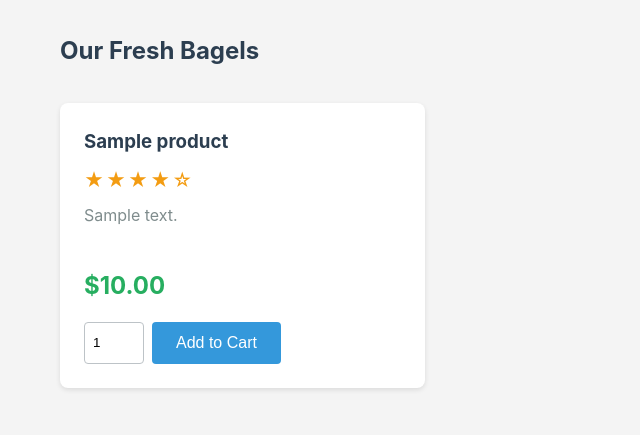
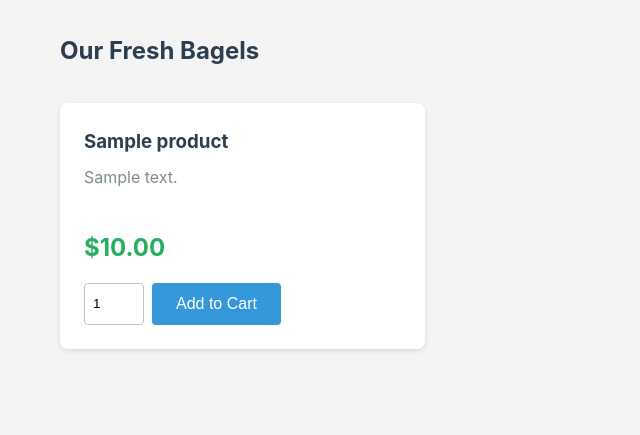
Before and after one commit to liquibase-examples/gha-cd-bagelstore-demo, a Flask app: page / in a window 1280 px wide. Shown: the part 83-518 px from the top of the page, without its empty margins (0-640 px from the left). Run offline with Flask 3, Linux system fonts and the light colour scheme; a database or web service that is not in the repository returns one stand-in record (values such as "Sample title"); parts of the project's set-up code (start-up, migrations or seed data) failed here and were passed over; some libraries are stand-ins or nearby versions.

Commit message:
Revert rating feature to restore demo baseline
Reversed the rating-feature.patch to restore main to baseline state:

Changes Removed:
- Database: rating column and changeset 008
- Application: rating field from Product model
- UI: Star display (★★★★★) from product cards
- SQL queries: rating column selections

Purpose:
- Enables repeatable demos using apply-rating-demo.sh
- Main branch is now at baseline (no rating feature)
- Ready to demonstrate full deployment pipeline

Next Steps:
1. Run ./scripts/demo/apply-rating-demo.sh
2. Commit and push the changes
3. Watch pipeline deploy through dev → test → staging → prod
4. Demonstrate rollback with rollback-rating-demo.sh

🤖 Generated with [Claude Code](https://claude.com/claude-code)

Co-Authored-By: Claude <noreply@anthropic.com>

```diff
--- a/app/src/models.py
+++ b/app/src/models.py
@@ -14,7 +14,6 @@ class Product:
     name: str
     description: str
     price: float
-    rating: int = 0
 
     @staticmethod
     def from_db_row(row):
@@ -23,8 +22,7 @@ class Product:
             id=row[0],
             name=row[1],
             description=row[2],
-            price=float(row[3]),
-            rating=int(row[4]) if len(row) > 4 else 0
+            price=float(row[3])
         )
 
 
--- a/app/src/routes.py
+++ b/app/src/routes.py
@@ -26,7 +26,7 @@ if not DEMO_USERNAME or not DEMO_PASSWORD:
 def index():
     """Homepage - product catalog"""
     products = execute_query(
-        'SELECT id, name, description, price, rating FROM products ORDER BY name'
+        'SELECT id, name, description, price FROM products ORDER BY name'
     )
 
     products_list = []
@@ -71,7 +71,7 @@ def cart():
 
     for item in cart_items:
         product_row = execute_one(
-            'SELECT id, name, description, price, rating FROM products WHERE id = %s',
+            'SELECT id, name, description, price FROM products WHERE id = %s',
             (item['product_id'],)
         )
         if product_row:
@@ -130,7 +130,7 @@ def checkout():
 
     for item in cart_items:
         product_row = execute_one(
-            'SELECT id, name, description, price, rating FROM products WHERE id = %s',
+            'SELECT id, name, description, price FROM products WHERE id = %s',
             (item['product_id'],)
         )
         if product_row:
--- a/app/src/static/css/style.css
+++ b/app/src/static/css/style.css
@@ -92,13 +92,6 @@ h2 {
 .product-card h3 {
     color: #2c3e50;
     margin-bottom: 0.5rem;
-}
-
-.product-card .rating {
-    color: #f39c12;
-    font-size: 1.2rem;
-    margin-bottom: 0.5rem;
-    letter-spacing: 2px;
 }
 
 .product-card .description {
--- a/app/src/templates/index.html
+++ b/app/src/templates/index.html
@@ -10,9 +10,6 @@
         {% for product in products %}
         <div class="product-card">
             <h3>{{ product.name }}</h3>
-            <div class="rating">
-                {% for i in range(product.rating) %}★{% endfor %}{% for i in range(5 - product.rating) %}☆{% endfor %}
-            </div>
             <p class="description">{{ product.description }}</p>
             <p class="price">${{ "%.2f"|format(product.price) }}</p>
             <form action="{{ url_for('main.add_to_cart', product_id=product.id) }}" method="POST">
--- a/db/changelog/changelog-master.yaml
+++ b/db/changelog/changelog-master.yaml
@@ -46,11 +46,6 @@ databaseChangeLog:
       file: changesets/007-seed-inventory.sql
       relativeToChangelogFile: true
 
-  # Feature Enhancement
-  - include:
-      file: changesets/008-add-product-ratings.sql
-      relativeToChangelogFile: true
-
   # Version Tag
   - changeSet:
       id: tag-v1.0.0
--- a/db/changelog/changesets/008-add-product-ratings.sql
+++ /dev/null
@@ -1,16 +0,0 @@
---liquibase formatted sql
---changeset demo:008-add-product-ratings
-
--- Add rating column to products table
-ALTER TABLE products
-ADD COLUMN rating INTEGER NOT NULL DEFAULT 4
-CHECK (rating >= 1 AND rating <= 5);
-
--- Seed ratings for existing products
-UPDATE products SET rating = 4 WHERE name = 'Plain Bagel';
-UPDATE products SET rating = 5 WHERE name = 'Everything Bagel';
-UPDATE products SET rating = 4 WHERE name = 'Blueberry Bagel';
-UPDATE products SET rating = 5 WHERE name = 'Cinnamon Raisin Bagel';
-UPDATE products SET rating = 4 WHERE name = 'Asiago Cheese Bagel';
-
---rollback ALTER TABLE products DROP COLUMN rating;
```
